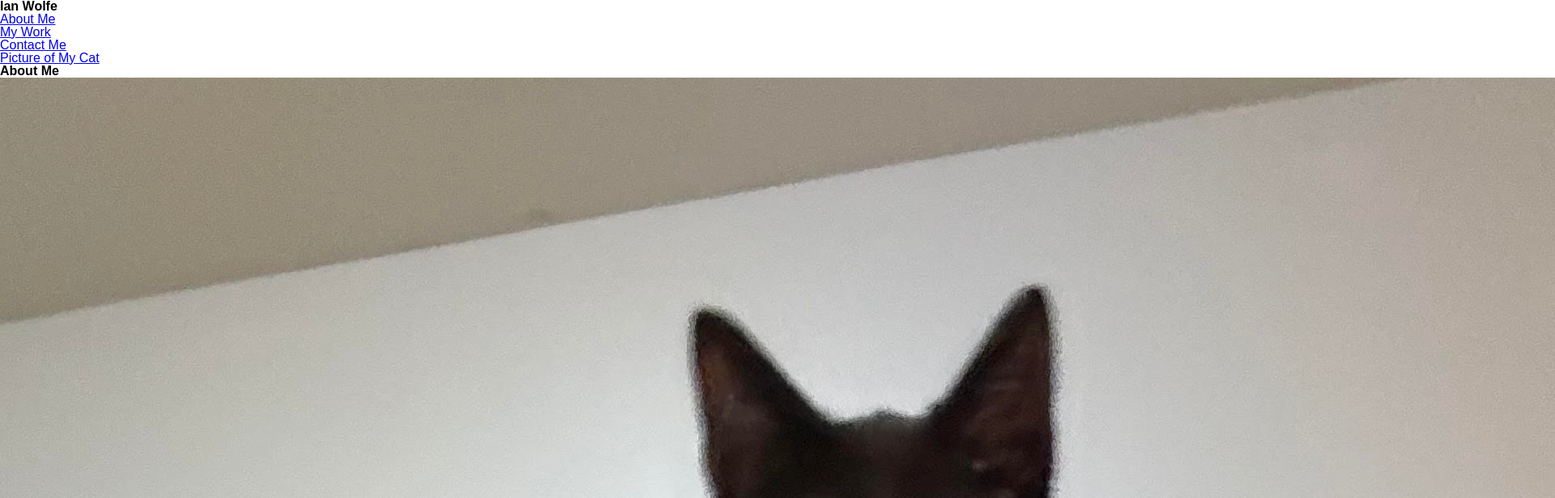
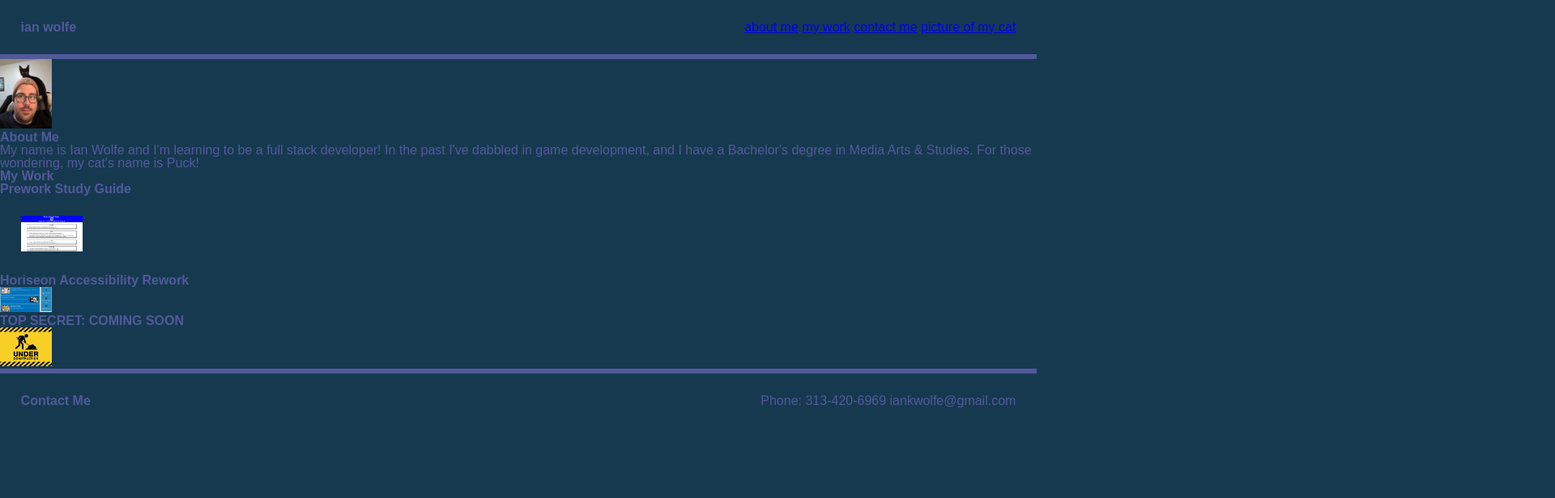
Before and after one commit to enkw/nwbc-enw-portfolio, a plain HTML site: page index.html in a window 1280 px wide. Shown: the top 616 px of the page at 81% size, 1920 px wide, since content can reach past the window. Drawn offline with Linux system fonts and the light colour scheme.

Commit message:
Started on css, adjusted some html

```diff
--- a/assets/style.css
+++ b/assets/style.css
@@ -0,0 +1,38 @@
+/* Style that will affect the entire page */
+* {
+    scroll-behavior: smooth;
+}
+body {
+    background-color: #163950;
+    color: #515a99;
+    font-family: Arial, Helvetica, sans-serif;
+}
+/* Style for header and footer */
+header, footer {
+    display: flex;
+    justify-content: space-between;
+    align-items: center;
+    padding: 2%;
+    border-width: 6px;
+}
+/* Style for the navigation bar */
+nav li, footer li {
+    display: inline;
+}
+/* Style options for all pics other than prework study guide */
+.myPic, .projectSS {
+    width: 5%;
+    height: 5%;
+}
+/* Style for the prework study guide pic */
+.projectPic {
+    width: 10%;
+    height: 10%;
+    padding: 2%;
+}
+.hBorder {
+    border-style: none none solid none;
+}
+.fBorder {
+    border-style: solid none none none;
+}
--- a/index.html
+++ b/index.html
@@ -9,14 +9,14 @@
 </head>
 <body>
     <!-- Header & Navigation bar -->
-   <header>
-    <h1>Ian Wolfe</h1>
+   <header class="hBorder">
+    <h1>ian wolfe</h1>
     <nav>
         <ul>
-            <li><a href="#">About Me</a></li>
-            <li><a href="#">My Work</a></li>
-            <li><a href="#">Contact Me</a></li>
-            <li><a href="#">Picture of My Cat</a></li>
+            <li><a href="#">about me</a></li>
+            <li><a href="#">my work</a></li>
+            <li><a href="#">contact me</a></li>
+            <li><a href="#">picture of my cat</a></li>
         </ul>
     </nav>
    </header>
@@ -24,23 +24,24 @@
     <!-- Main Section for the three topics -->
     <section>
          <!-- About Me -->
+         <img class="myPic" src="./assets/images/me.jpg" alt="Image of a gorgeous young man (cat) and me, a large male human." />
          <h2>About Me</h2>
-         <img src="./assets/images/me.jpg" alt="Image of a gorgeous young man (cat) and me, a large male human." />
          <p>
-             My name is Ian Wolfe and I'm learning to be a full stack developer! In the past I've dabbled in game development, and I have a Bachelor's degree in Media Arts & Studies.
+             My name is Ian Wolfe and I'm learning to be a full stack developer! In the past I've dabbled in game development, and I have a Bachelor's degree in Media Arts & Studies. For those wondering, my cat's name is Puck!
          </p>
     </section>
     <section>
          <!-- My Work -->
          <h2>My Work</h2>
          <h3>Prework Study Guide</h3>
-            <img src="./assets/images/Screenshot-of-prework-study-guide.png" alt="Basic application that displays introductory notes on HTML, CSS, GIT, and JavaScript." />
+            <img class="projectPic" src="./assets/images/Screenshot-of-prework-study-guide.png" alt="Basic application that displays introductory notes on HTML, CSS, GIT, and JavaScript." />
          <h3>Horiseon Accessibility Rework</h3>
-            <img src="./assets/images/Screenshot-of-completed-challenge01.png" alt="Screenshot of our accessibility project, image includes sections on Search Engine Optimaztion, Online Reputation Management, and Social Media Marketing." />
+            <img class="projectSS" src="./assets/images/Screenshot-of-completed-challenge01.png" alt="Screenshot of our accessibility project, image includes sections on Search Engine Optimaztion, Online Reputation Management, and Social Media Marketing." />
          <h3>TOP SECRET: COMING SOON</h3>
-            <img src="./assets/images/under-construction.jpg" alt="Yellow image of person doing construction work, with the text Under Constuction beneath it." />
+            <img class="projectSS" src="./assets/images/under-construction.jpg" alt="Yellow image of person doing construction work, with the text Under Constuction beneath it." />
     </section>
-    <footer>
+</main>
+    <footer class="fBorder">
          <!-- Contact Me Section to appear as the Footer -->
          <h2>Contact Me</h2>
             <ul>
@@ -48,6 +49,5 @@
                 <li>iankwolfe@gmail.com</li>
             </ul>
         </footer>
-   </main>
 </body>
 </html>
```
